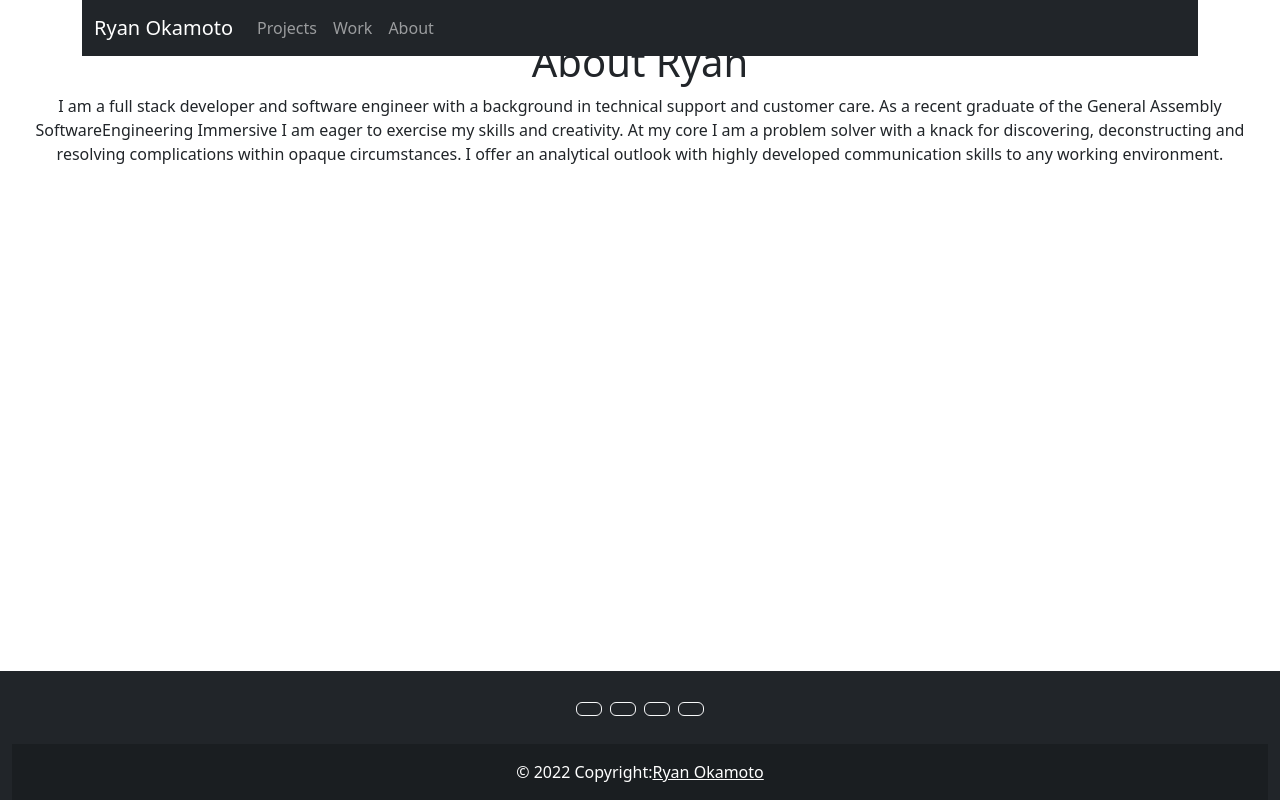
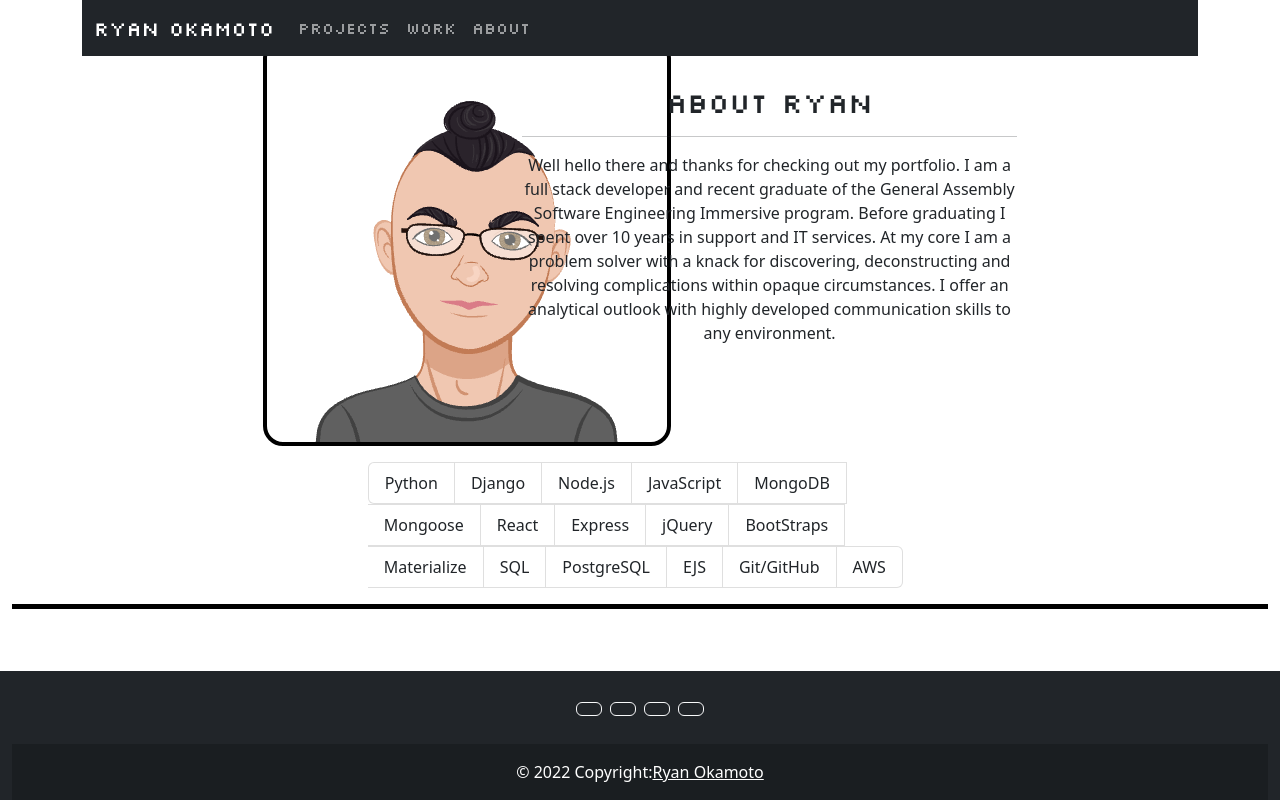
Before and after one commit to WeAreRyan/React-Portfolio, a React (Create React App) app: page /about in a window 1280 px wide. Built offline with nearby package versions, Linux system fonts and the light colour scheme.

Commit message:
updates about page, project page and card CSS.

```diff
--- /dev/null
+++ b/src/components/AboutMe/AboutMe.css
@@ -0,0 +1,20 @@
+.aboutMe {
+    justify-content: center;
+    align-items: center;
+    padding: 0 20% 0 20%;
+    border-bottom: thick solid black;
+}
+
+.avatar-img {
+    border: .3rem solid black;
+    border-radius: 20px;
+}
+
+.list-hover:hover {
+    background-color: black;
+    color: white;
+}
+
+.skill-list {
+    padding: 1rem 15% 1rem 15%;
+}
--- a/src/components/AboutMe/AboutMe.jsx
+++ b/src/components/AboutMe/AboutMe.jsx
@@ -1,20 +1,56 @@
 import Button from 'react-bootstrap/Button';
 import Card from 'react-bootstrap/Card';
+import "./AboutMe.css"
 
 
 export default function AboutMe() {
   return (
     <>
-    <Card style={{ width: '18rem' }}>
-      <Card.Img variant="top" src="holder.js/100px180" />
-      <Card.Body>
-        <Card.Title>About Ryan</Card.Title>
-        <Card.Text>
-        Well hello there and thanks for checking out my portfolio. I am a full stack developer and recent graduate of the General Assembly Software Engineering Immersive program.
-        </Card.Text>
-        <Button variant="primary">Go somewhere</Button>
-      </Card.Body>
-    </Card>
+    <div className="aboutMe">
+      <div className="row">
+        <div className='col-4'>
+        <img className="avatar-img" src="./img/avatar.png" />
+    </div>
+
+        <div className="col-8">
+          <br />
+          <br />
+        <h3 className="silkscreen">About Ryan</h3>
+        <hr />
+        <div>
+        Well hello there and thanks for checking out my portfolio. I am a full stack developer and recent graduate of the General Assembly Software Engineering Immersive program. Before graduating I spent over 10 years in support and IT services. At my core I am a problem solver with a knack for discovering, deconstructing and resolving complications within opaque circumstances. I offer an analytical outlook with highly developed communication skills to any environment.
+
+        </div>
+
+        </div>
+
+        <div className="skill-list">
+        <ul className="list-group list-group-horizontal flex-wrap">
+          <li className="list-group-item list-hover"><span>Python</span></li>
+          <li className="list-group-item list-hover"><span>Django</span></li>
+          <li className="list-group-item list-hover"><span>Node.js</span></li>
+          <li className="list-group-item list-hover"><span>JavaScript</span></li>
+          <li className="list-group-item list-hover"><span>MongoDB</span></li>
+          <li className="list-group-item list-hover"><span>Mongoose</span></li>
+          <li className="list-group-item list-hover"><span>React</span></li>
+          <li className="list-group-item list-hover"><span>Express</span></li>
+          <li className="list-group-item list-hover"><span>jQuery</span></li>
+          <li className="list-group-item list-hover"><span>BootStraps</span></li>
+          <li className="list-group-item list-hover"><span>Materialize</span></li>
+          <li className="list-group-item list-hover"><span>SQL</span></li>
+          <li className="list-group-item list-hover"><span>PostgreSQL</span></li>
+          <li className="list-group-item list-hover"><span>EJS</span></li>
+          <li className="list-group-item list-hover"><span>Git/GitHub</span></li>
+          <li className="list-group-item list-hover"><span>AWS</span></li>
+
+
+        </ul>
+        </div>
+        </div>
+    </div>
+
+
+
 
     </>
   );
--- a/src/components/NavBar/NavBar.jsx
+++ b/src/components/NavBar/NavBar.jsx
@@ -11,7 +11,7 @@ export default function NavBar({ user, setUser, aboutToggle, showAbout }) {
     setUser(null);
   }
   return (
-    <Container className="fixed-top">
+    <Container className="fixed-top silkscreen">
       <Navbar expand="sm" variant="dark" bg="dark">
       <Container>
           <Navbar.Brand href="/home">Ryan Okamoto</Navbar.Brand>
--- a/src/pages/About/About.jsx
+++ b/src/pages/About/About.jsx
@@ -1,16 +1,54 @@
 export default function About() {
     return (
         <>
-    <h1>About Ryan</h1>
-    <div>
-    I am a full stack developer and software engineer with a background in
-        technical support and customer care. As a recent graduate of the General
-        Assembly SoftwareEngineering Immersive I am eager to exercise my skills
-        and creativity. At my core I am a problem solver with a knack for
-        discovering, deconstructing and resolving complications within opaque
-        circumstances. I offer an analytical outlook with highly developed
-        communication skills to any working environment.
+ <>
+    <div className="aboutMe">
+      <div className="row">
+        <div className='col-4'>
+        <img className="avatar-img" src="./img/avatar.png" />
     </div>
+
+        <div className="col-8">
+          <br />
+          <br />
+        <h3 className="silkscreen">About Ryan</h3>
+        <hr />
+        <div>
+        Well hello there and thanks for checking out my portfolio. I am a full stack developer and recent graduate of the General Assembly Software Engineering Immersive program. Before graduating I spent over 10 years in support and IT services. At my core I am a problem solver with a knack for discovering, deconstructing and resolving complications within opaque circumstances. I offer an analytical outlook with highly developed communication skills to any environment.
+
+        </div>
+
+        </div>
+
+        <div className="skill-list">
+        <ul className="list-group list-group-horizontal flex-wrap">
+          <li className="list-group-item list-hover"><span>Python</span></li>
+          <li className="list-group-item list-hover"><span>Django</span></li>
+          <li className="list-group-item list-hover"><span>Node.js</span></li>
+          <li className="list-group-item list-hover"><span>JavaScript</span></li>
+          <li className="list-group-item list-hover"><span>MongoDB</span></li>
+          <li className="list-group-item list-hover"><span>Mongoose</span></li>
+          <li className="list-group-item list-hover"><span>React</span></li>
+          <li className="list-group-item list-hover"><span>Express</span></li>
+          <li className="list-group-item list-hover"><span>jQuery</span></li>
+          <li className="list-group-item list-hover"><span>BootStraps</span></li>
+          <li className="list-group-item list-hover"><span>Materialize</span></li>
+          <li className="list-group-item list-hover"><span>SQL</span></li>
+          <li className="list-group-item list-hover"><span>PostgreSQL</span></li>
+          <li className="list-group-item list-hover"><span>EJS</span></li>
+          <li className="list-group-item list-hover"><span>Git/GitHub</span></li>
+          <li className="list-group-item list-hover"><span>AWS</span></li>
+
+
+        </ul>
+        </div>
+        </div>
+    </div>
+
+
+
+
+    </>
     </>
     )
 }
--- a/src/pages/App/App.css
+++ b/src/pages/App/App.css
@@ -1,3 +1,14 @@
+/* FONT IMPORTS */
+@import url('https://fonts.googleapis.com/css2?family=Silkscreen&display=swap');
+.silkscreen {
+  font-family: 'Silkscreen', sans-serif;
+}
+@import url('https://fonts.googleapis.com/css2?family=JetBrains+Mono&display=swap');
+.jetbrainsmono {
+  font-family: 'JetBrains Mono', sans-serif;
+}
+
+
 .App {
   text-align: center;
 }
@@ -53,3 +64,17 @@ main {
   height: fit-content;
   overflow-y: scroll;
 }
+
+.center-content {
+  justify-content: center;
+}
+
+.banner {
+  font-size: 7rem;
+  margin-bottom: 3rem;
+}
+
+.pos-bot {
+  position: relative;
+  bottom: 0;
+}
--- a/src/pages/App/App.jsx
+++ b/src/pages/App/App.jsx
@@ -27,6 +27,7 @@ export default function App() {
 
   return (
     <main className="App">
+
       {/* {user ? ( */}
       <>
         <NavBar user={user} setUser={setUser} aboutToggle={aboutToggle} showAbout={showAbout} />
--- a/src/pages/Projects/Projects.css
+++ b/src/pages/Projects/Projects.css
@@ -1,6 +1,6 @@
 .project-img {
-    max-width: 95%;
-    height: auto;
+    max-width: 100%;
+    height: 20rem;
     border-radius: 10px
 }
 
@@ -13,10 +13,29 @@
     appearance: button;
     text-decoration: none;
     border-style: solid;
-    border-radius: 5px;
-    background-color: grey;
-    color: green;
+    border-radius: 15px;
+    background-color: white;
+    color: black;
     padding: 1rem;
     margin: 1rem;
     font-size: 1.2rem;
 }
+
+.btn-project-link:hover {
+    background-color: black;
+    color: white;
+    border-style: solid white;
+    border-radius: 15px;
+}
+
+.project-card {
+    border: .3rem solid black;
+    border-radius: 20px;
+    background-color: #e0ccff;
+    padding: 1rem;
+    margin: 1rem;
+    margin-top: 1rem;
+    color: black;
+    height: fill;
+    content: center;
+}
--- a/src/pages/Work/Work.jsx
+++ b/src/pages/Work/Work.jsx
@@ -6,9 +6,10 @@ export default function WORK() {
     return (
     <>
     <div className="container">
-        <div className="row">
-    <h1>WORK PAGE</h1>
-    <Card style={{ width: '46%' }} className="workCard">
+        <div className="row center-content">
+
+    <h1>Work History</h1>
+    <Card style={{ width: '46%' }} className="shadow workCard">
       <Card.Body>
         <Card.Title>Customer Support Representative</Card.Title>
         <Card.Subtitle className="mb-2 text-muted">Zonar Systems, Inc.</Card.Subtitle>
@@ -26,7 +27,7 @@ export default function WORK() {
       </ListGroup>
       </Card.Body>
     </Card>
-    <Card style={{ width: '46%' }} className="workCard">
+    <Card style={{ width: '46%' }} className="shadow workCard">
       <Card.Body>
         <Card.Title>Integrated Support Team - Tier 2</Card.Title>
         <Card.Subtitle className="mb-2 text-muted">Zonar Systems, Inc.</Card.Subtitle>
@@ -44,7 +45,7 @@ export default function WORK() {
       </ListGroup>
       </Card.Body>
     </Card>
-    <Card style={{ width: '46%' }} className="workCard" >
+    <Card style={{ width: '46%' }} className="shadow workCard" >
       <Card.Body>
         <Card.Title>Customer Support Representative</Card.Title>
         <Card.Subtitle className="mb-2 text-muted">Zonar Systems, Inc.</Card.Subtitle>
@@ -71,6 +72,7 @@ export default function WORK() {
           </button>
     </div>
     </div>
+
     </>
     )
 }
```
Also changed, not shown: src/pages/Projects/Projects.jsx (+139 -25 lines), public/img/avatar.png (added).
